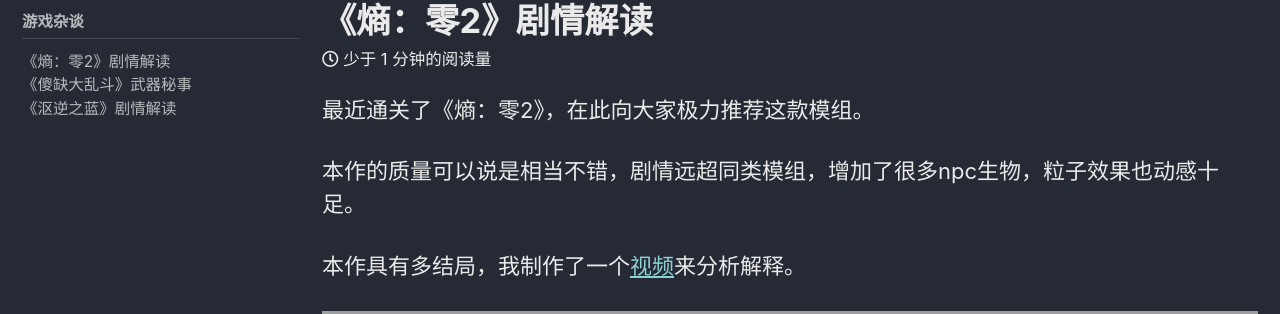
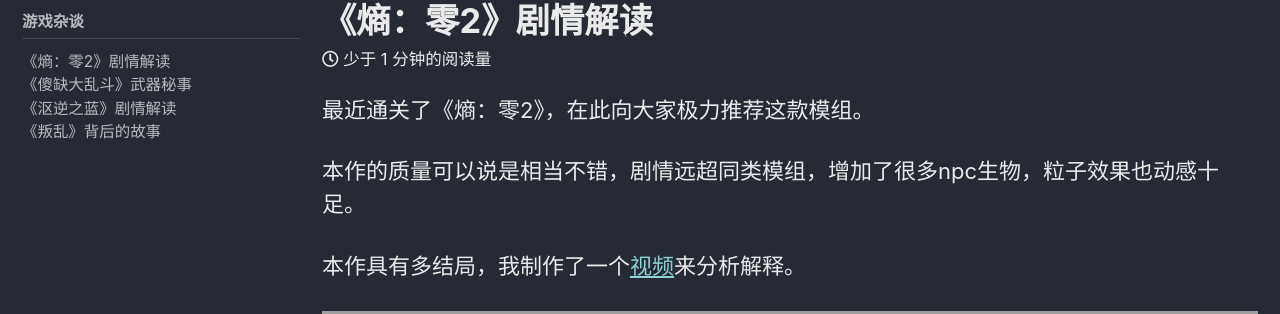
Before and after one commit to obscurefreeman/blog, a Jekyll site: the page built from _tittle-tattle/01-《熵：零2》剧情解读.md, in a window 1280 px wide. Shown: the part 107-421 px from the top of the page. Built offline with Jekyll 4.4.1, drawn with Linux system fonts in a browser that asks for light colours; cached includes are drawn as plain includes; nearby versions of some CDN libraries; library files that are not in the unit come from our copies; a script that is not in the unit is left out; comment, search, counter and statistics services are not loaded; grey boxes are pictures that could not be loaded.

Commit message:
测试html中的md

```diff
--- a/_data/navigation.yml
+++ b/_data/navigation.yml
@@ -76,6 +76,8 @@ tittle-tattle:
         url: /tittle-tattle/02-《傻缺大乱斗》武器秘事/
       - title: "《沤逆之蓝》剧情解读"
         url: /tittle-tattle/03-《沤逆之蓝》剧情解读/
+      - title: "《叛乱》背后的故事"
+        url: /tittle-tattle/04-《叛乱》背后的故事/
 
 # addons:
 #   - title: 我的插件
```
Also changed, not shown: _posts/2023-12-11-设计资源.md (+1 -0 lines).
